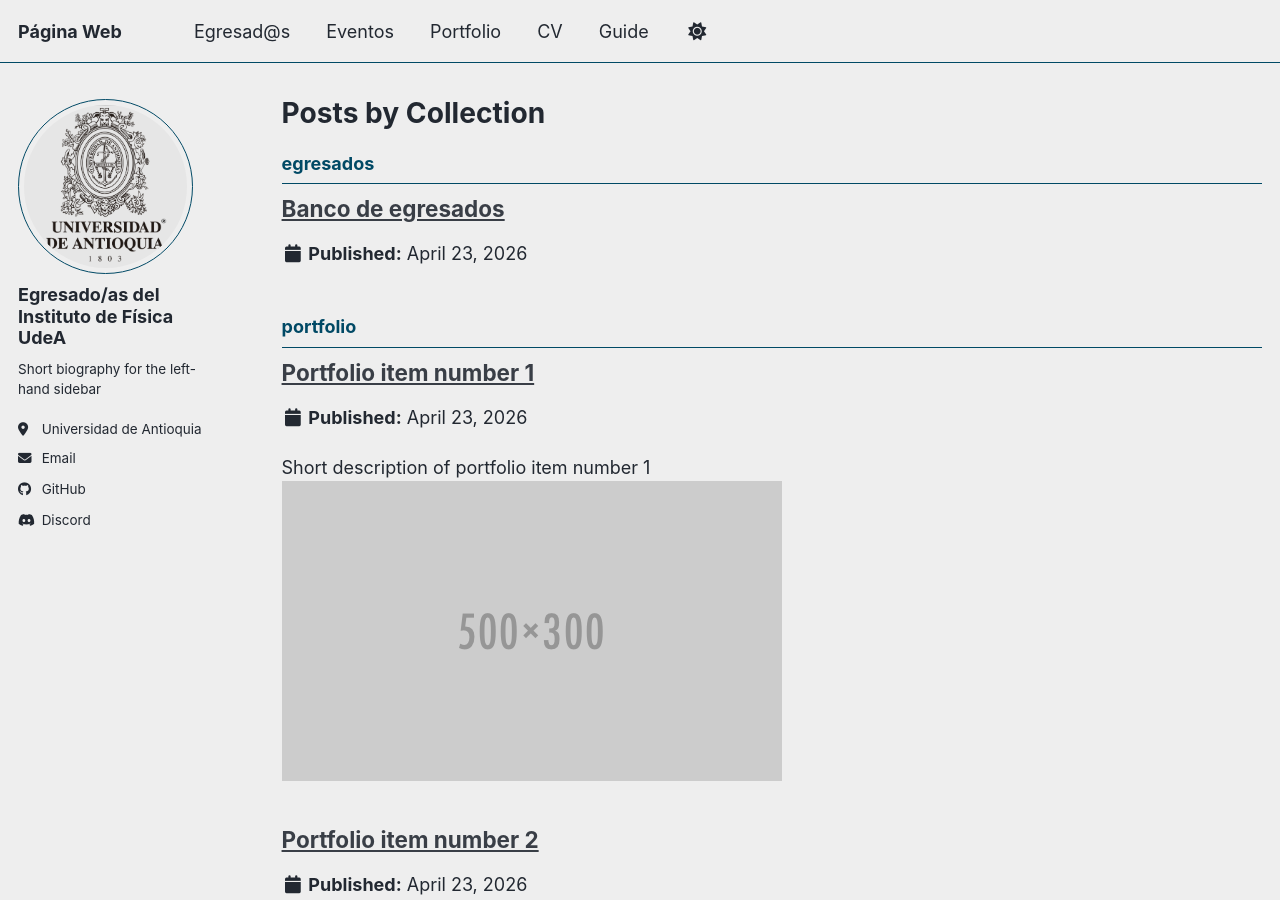
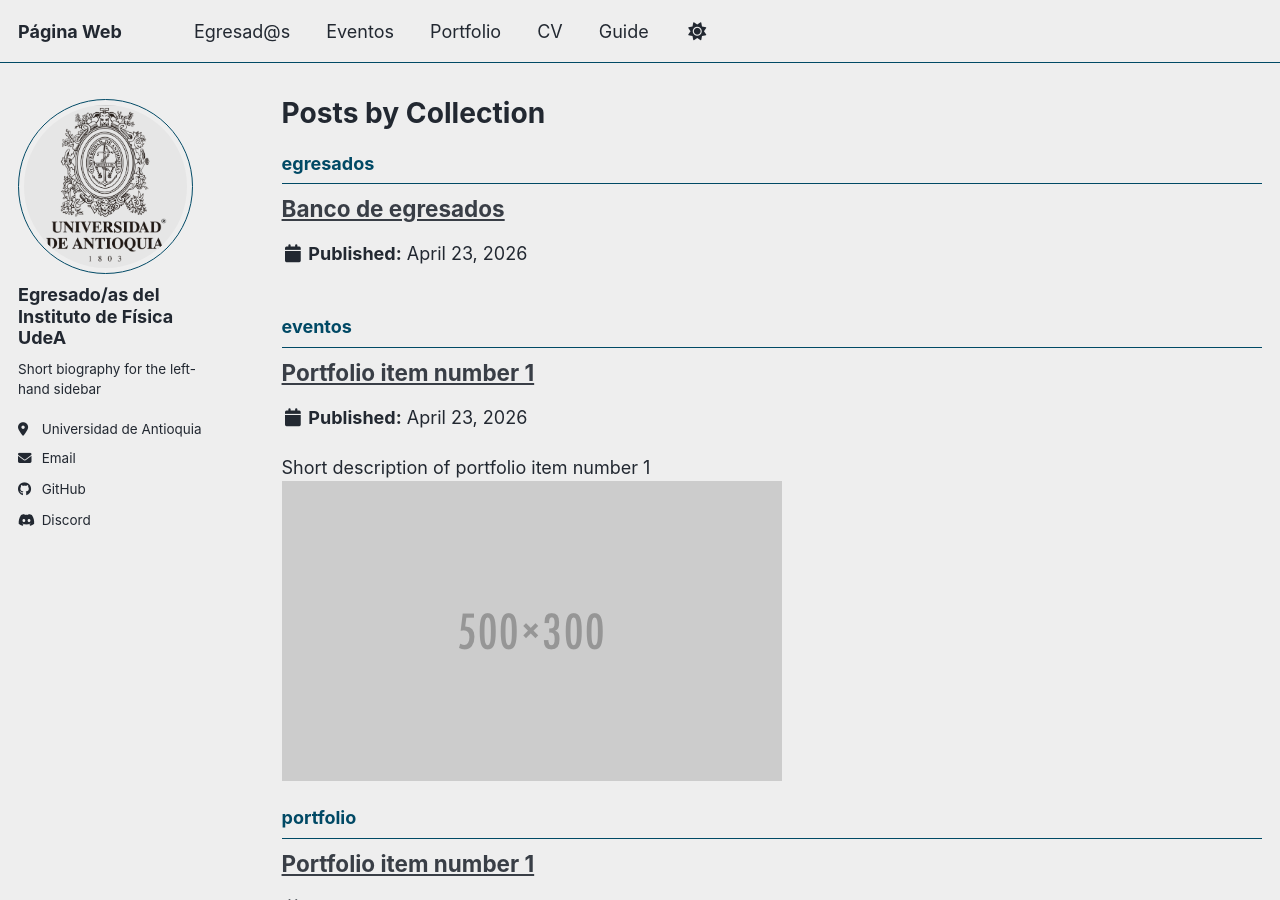
Before and after one commit to egresadosinstitutofisicaudea/egresadosinstitutofisicaudea.github.io, a Jekyll site: the page built from _pages/collection-archive.html, in a window 1280 px wide and 900 px high. Built offline with Jekyll 4.4.1, drawn with Linux system fonts in a browser that asks for light colours; a script bundle is joined from its source files by our own code; library files that are not in the unit come from our copies; part of the change alters nothing that is shown.

Commit message:
Update _config.yml

```diff
--- a/_config.yml
+++ b/_config.yml
@@ -203,6 +203,10 @@ collections:
   egresados:
     output: true
     permalink: /:collection/:path/
+  eventos:
+    output: true
+    permalink: /:collection/:path/
+
 
 
 # These settings control how pages and collections are included in the site
```
